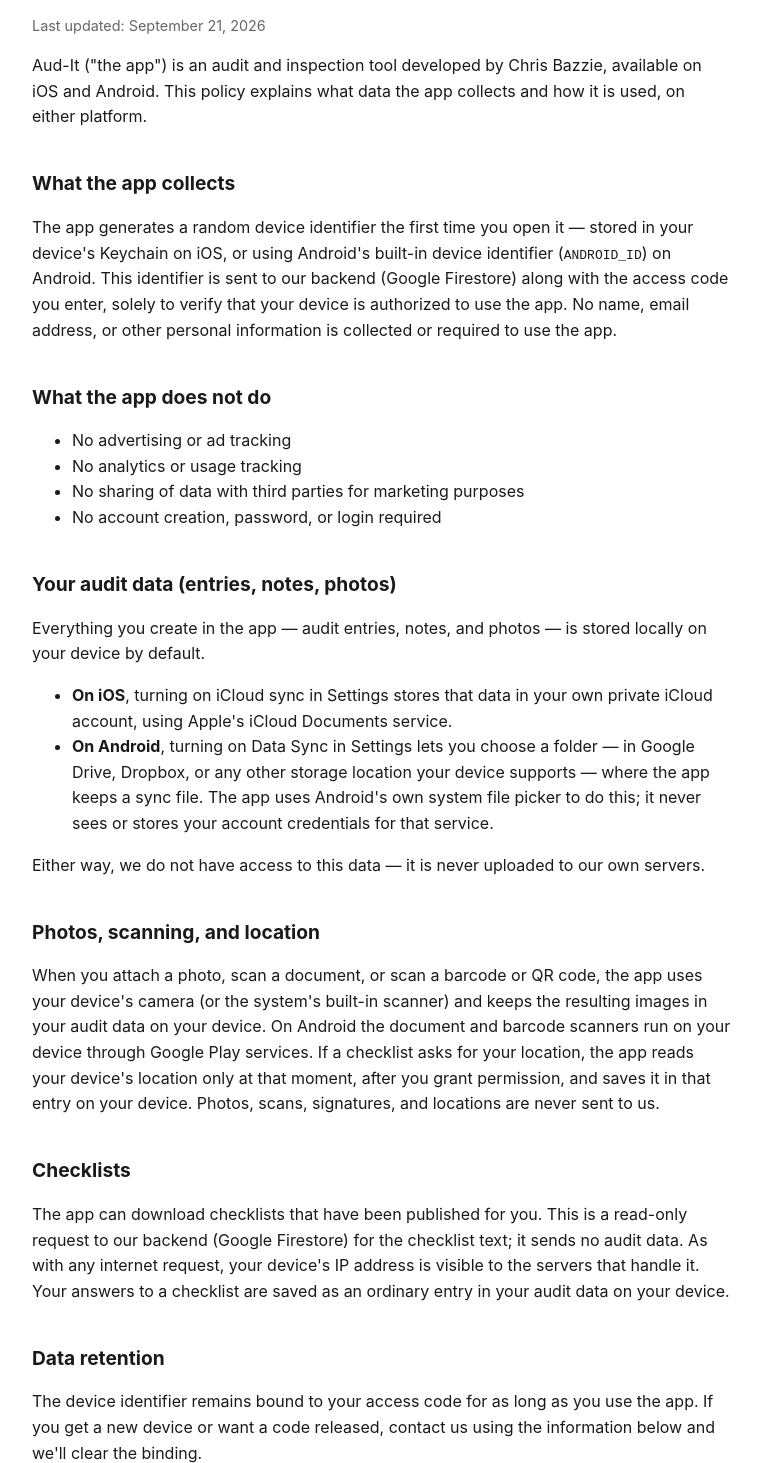
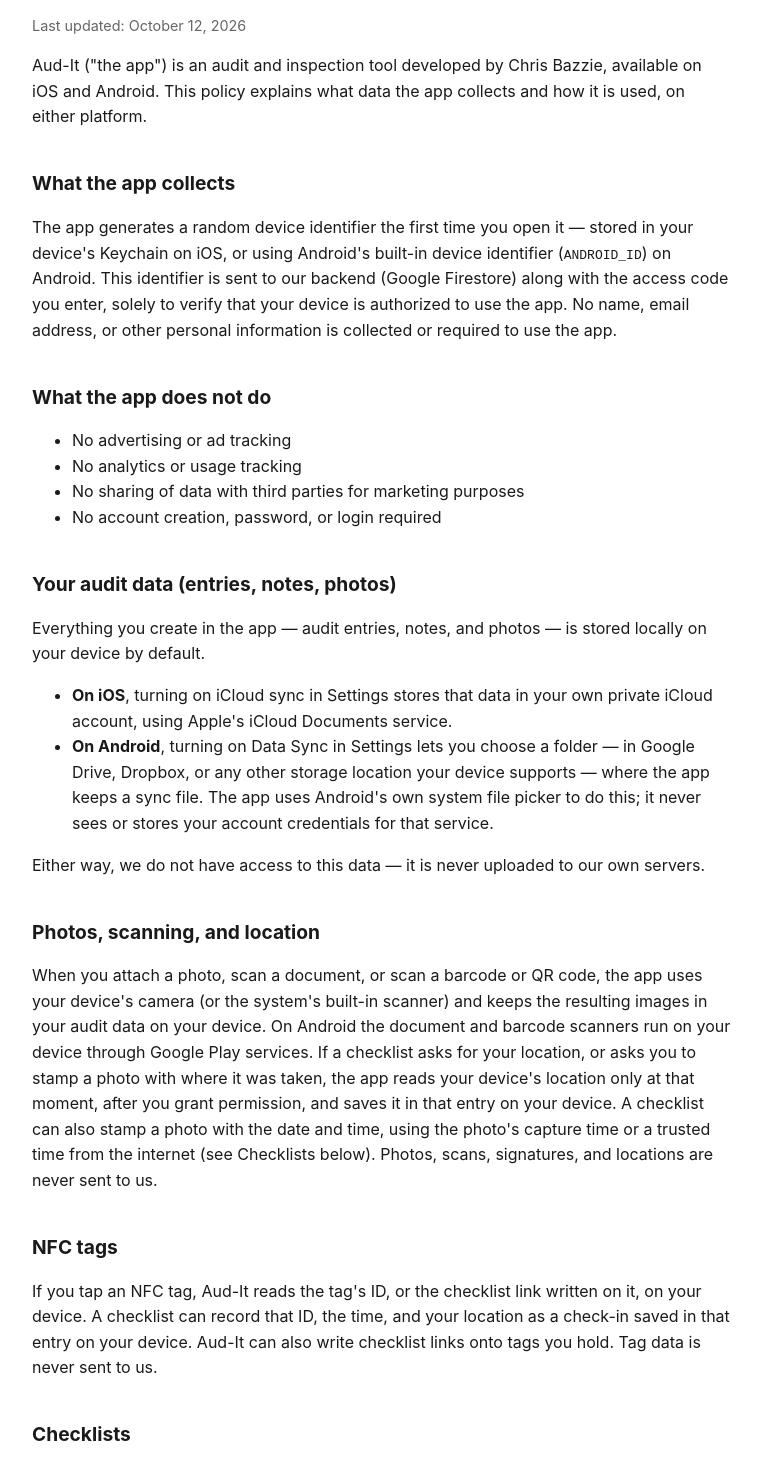
Before and after one commit to chrisbazzie-dotcom/audit-app-site, a plain HTML site: page index.html in a window 1280 px wide. Shown: the part 84-1547 px from the top of the page, without its empty margins (258-1019 px from the left). Drawn offline with Linux system fonts and the light colour scheme.

Commit message:
Privacy policy: NFC tags, photo location/date stamps, trusted time request

```diff
--- a/index.html
+++ b/index.html
@@ -13,7 +13,7 @@
 </head>
 <body>
 <h1>Aud-It Privacy Policy</h1>
-<p class="updated">Last updated: September 21, 2026</p>
+<p class="updated">Last updated: October 12, 2026</p>
 
 <p>Aud-It ("the app") is an audit and inspection tool developed by Chris Bazzie, available on iOS and Android. This policy explains what data the app collects and how it is used, on either platform.</p>
 
@@ -37,10 +37,13 @@
 <p>Either way, we do not have access to this data — it is never uploaded to our own servers.</p>
 
 <h2>Photos, scanning, and location</h2>
-<p>When you attach a photo, scan a document, or scan a barcode or QR code, the app uses your device's camera (or the system's built-in scanner) and keeps the resulting images in your audit data on your device. On Android the document and barcode scanners run on your device through Google Play services. If a checklist asks for your location, the app reads your device's location only at that moment, after you grant permission, and saves it in that entry on your device. Photos, scans, signatures, and locations are never sent to us.</p>
+<p>When you attach a photo, scan a document, or scan a barcode or QR code, the app uses your device's camera (or the system's built-in scanner) and keeps the resulting images in your audit data on your device. On Android the document and barcode scanners run on your device through Google Play services. If a checklist asks for your location, or asks you to stamp a photo with where it was taken, the app reads your device's location only at that moment, after you grant permission, and saves it in that entry on your device. A checklist can also stamp a photo with the date and time, using the photo's capture time or a trusted time from the internet (see Checklists below). Photos, scans, signatures, and locations are never sent to us.</p>
+
+<h2>NFC tags</h2>
+<p>If you tap an NFC tag, Aud-It reads the tag's ID, or the checklist link written on it, on your device. A checklist can record that ID, the time, and your location as a check-in saved in that entry on your device. Aud-It can also write checklist links onto tags you hold. Tag data is never sent to us.</p>
 
 <h2>Checklists</h2>
-<p>The app can download checklists that have been published for you. This is a read-only request to our backend (Google Firestore) for the checklist text; it sends no audit data. As with any internet request, your device's IP address is visible to the servers that handle it. Your answers to a checklist are saved as an ordinary entry in your audit data on your device.</p>
+<p>The app can download checklists that have been published for you. This is a read-only request to our backend (Google Firestore) for the checklist text; it sends no audit data. As with any internet request, your device's IP address is visible to the servers that handle it. To make date and time stamps trustworthy, the app may ask a public time server for the current time. This request contains no audit data, but, as with any internet request, your device's IP address is visible to that server. Your answers to a checklist are saved as an ordinary entry in your audit data on your device.</p>
 
 <h2>Data retention</h2>
 <p>The device identifier remains bound to your access code for as long as you use the app. If you get a new device or want a code released, contact us using the information below and we'll clear the binding.</p>
```
